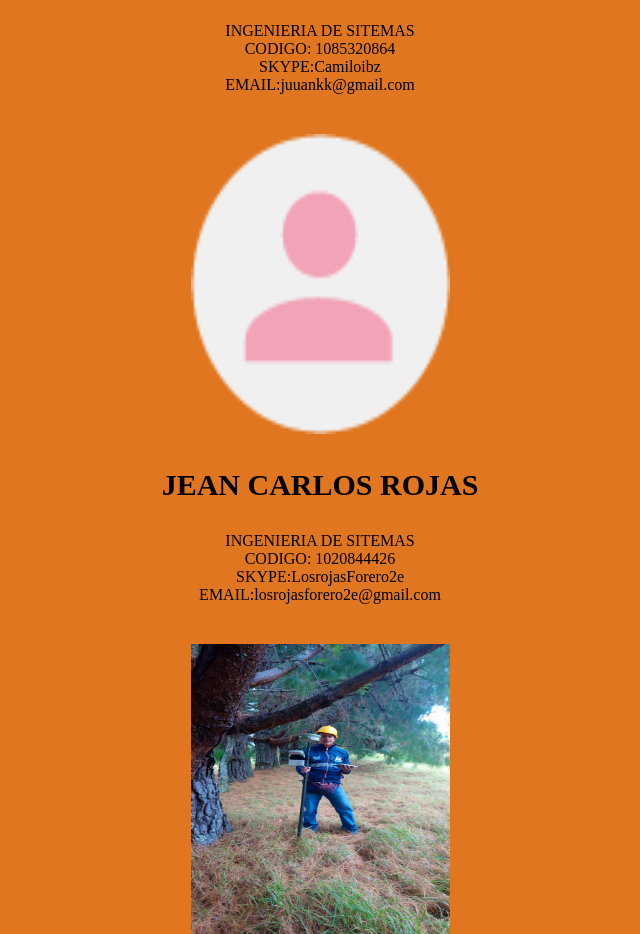
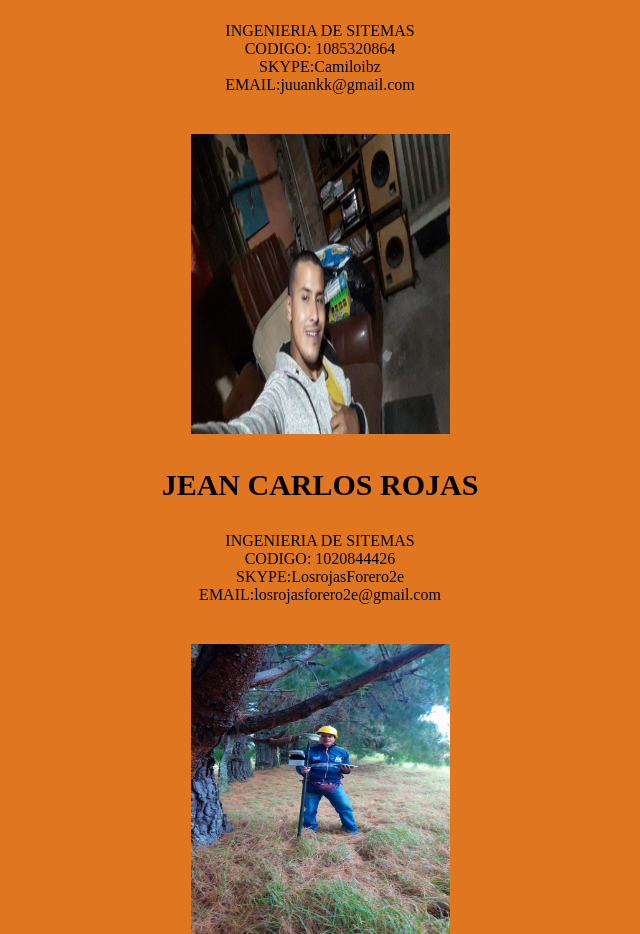
Before and after one commit to Cam1l0/Diseno-Web, a plain HTML site: page Autores.html in a window 1280 px wide. Shown: the part 1220-2154 px from the top of the page, without its empty margins (320-960 px from the left). Drawn offline with Linux system fonts and the light colour scheme.

Commit message:
foto jean

```diff
--- a/Autores.html
+++ b/Autores.html
@@ -56,7 +56,7 @@
     </center>
 
     <center class="fotos">
-        <img src="img/JEAN.png" alt="" width="259"height="300">
+        <img src="img/JEAN.jpeg" alt="" width="259"height="300">
         <h3>
             JEAN CARLOS ROJAS
         </h3>
```
Also changed, not shown: img/JEAN.jpeg (added), img/JEAN.png (deleted).
